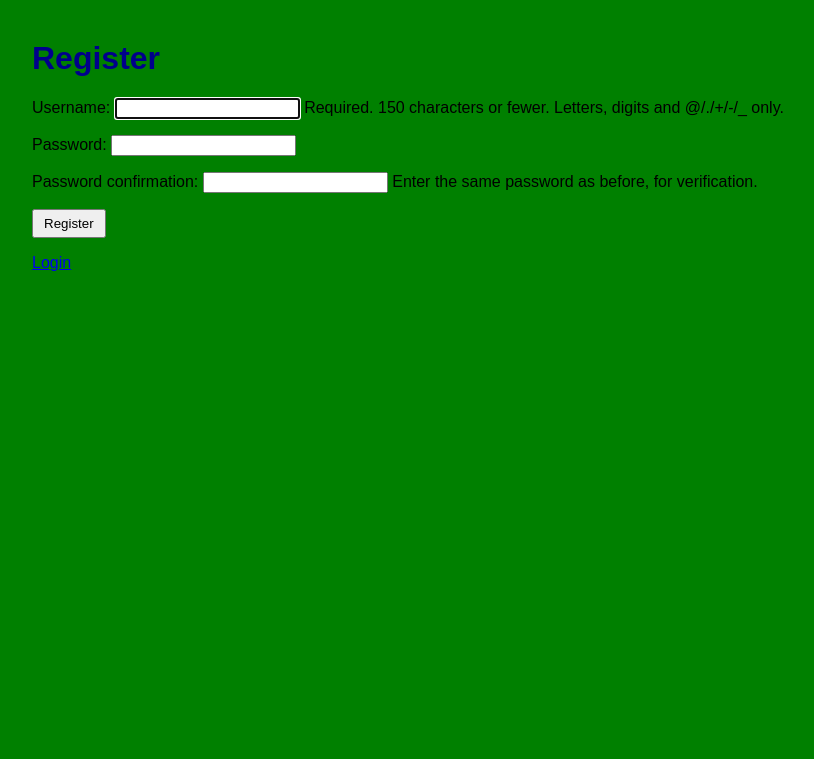
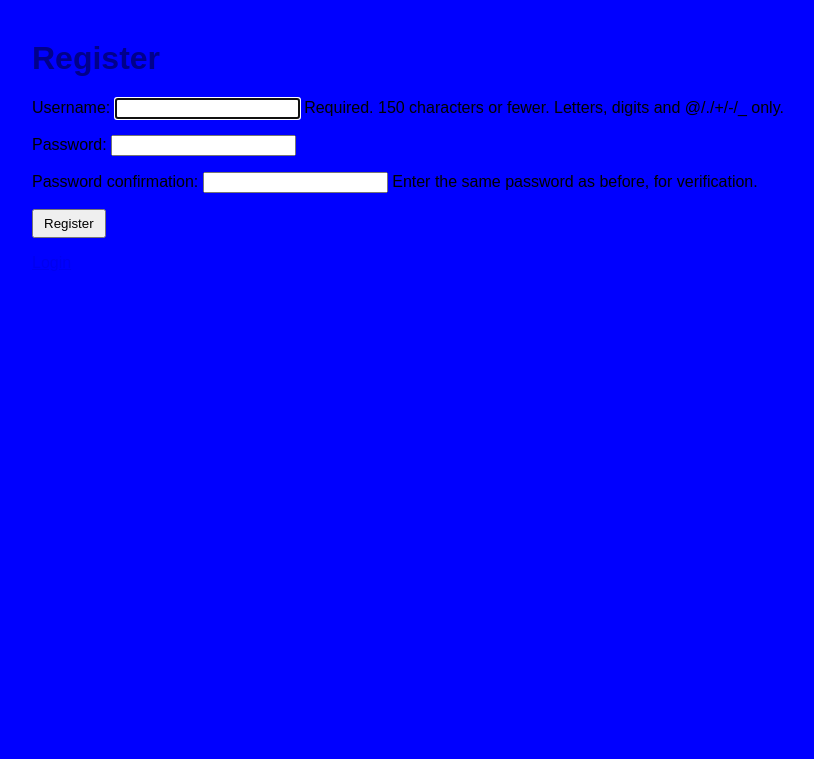
Before and after one commit to 00016560/dscc_00016560_cw1, a Django app: page /register/ in a window 1280 px wide. Shown: the top 759 px of the page, without its empty margins (8-822 px from the left). Run offline with Django 5.2, Linux system fonts and the light colour scheme.

Commit message:
fixed ci cd

```diff
--- a/static/css/style.css
+++ b/static/css/style.css
@@ -1,7 +1,7 @@
 body {
     font-family: Arial;
     margin: 40px;
-    background-color: green;
+    background-color: blue;
 }
 
 h1 {
```
